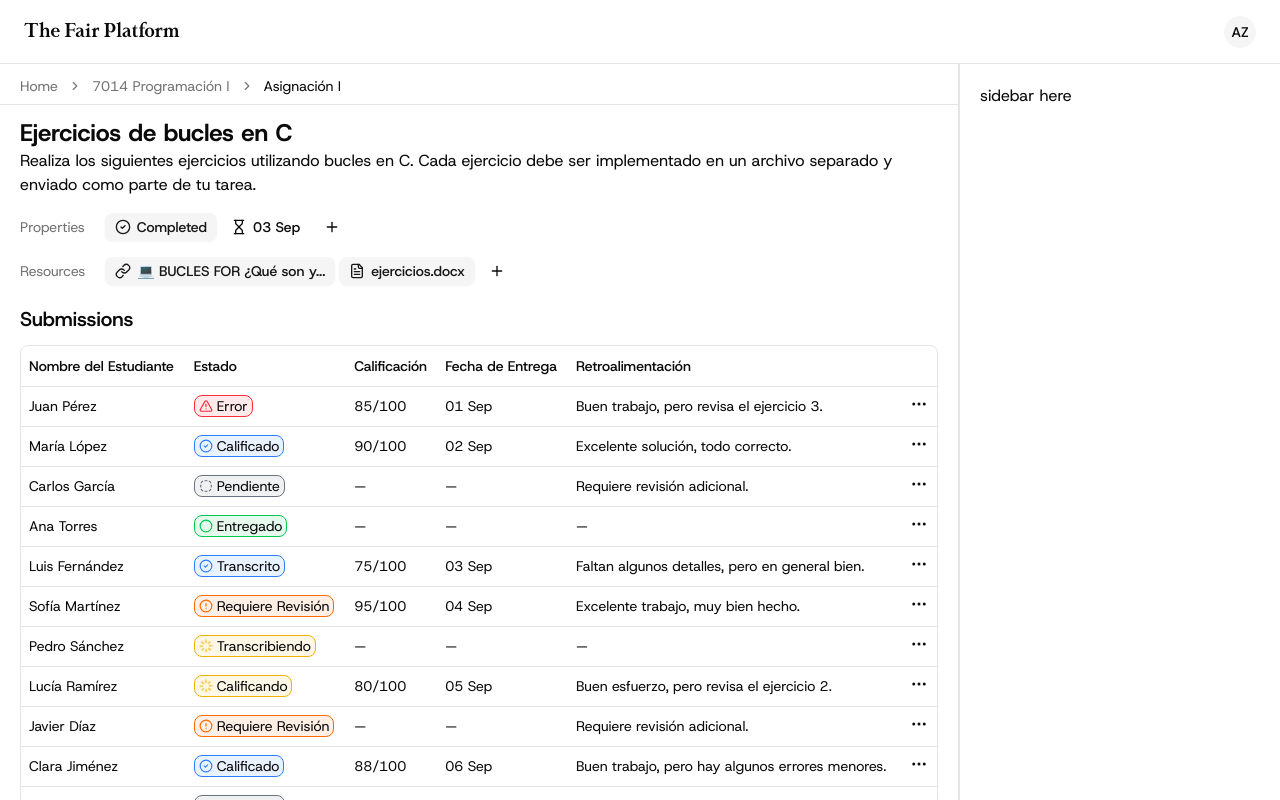
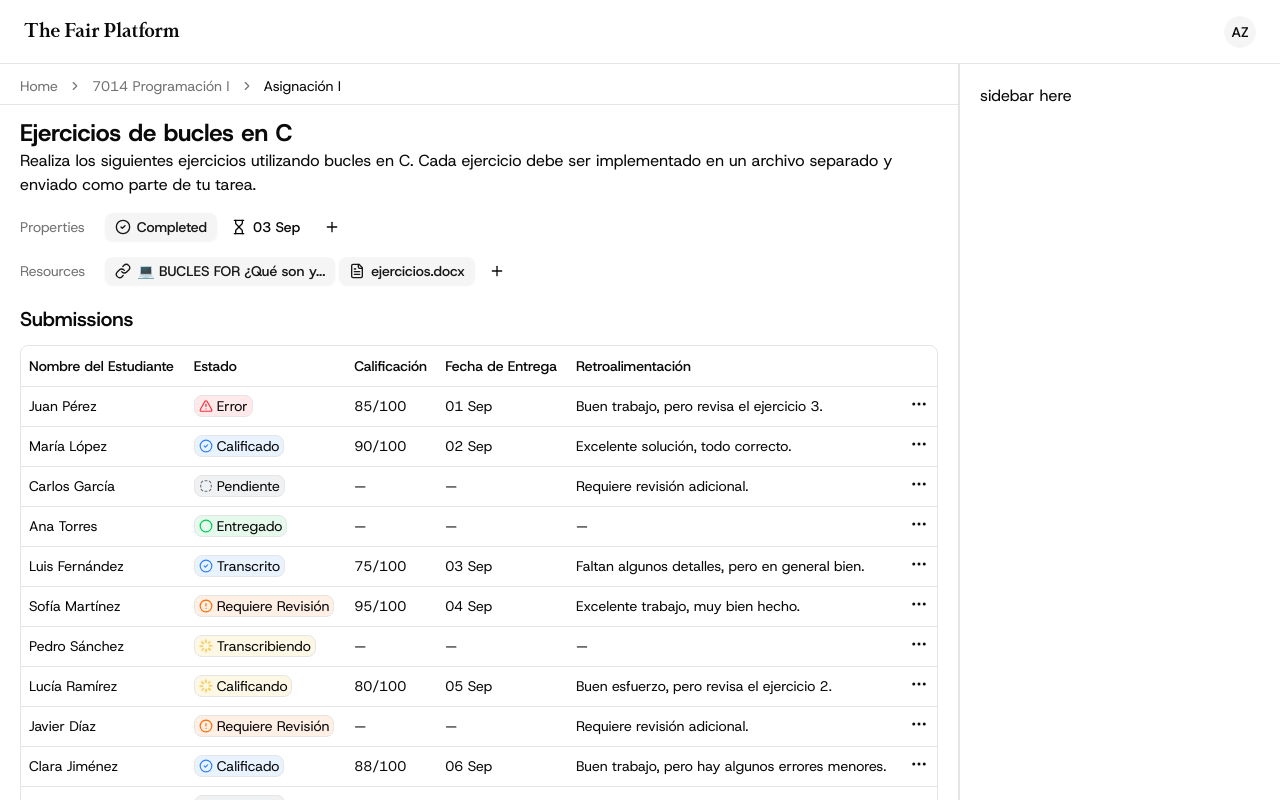
Before and after one commit to azapg/FAIR, a Next.js app in the folder platform/: page /demo/assignment in a window 1280 px wide. Built offline with nearby package versions, Linux system fonts and the light colour scheme.

Commit message:
feat: remove border styling from submission status indicator for cleaner appearance

```diff
--- a/platform/src/app/demo/assignment/submissions.tsx
+++ b/platform/src/app/demo/assignment/submissions.tsx
@@ -75,7 +75,7 @@ export const SubmissionStatusLabel = ({status}: SubmissionStatusLabelProps) => {
   return (
     <span
       className={`inline-flex items-center justify-center rounded-md border pl-1 pr-1 gap-1 text-sm
-        text-${meta.color} border-${meta.color} bg-${meta.color}/10`}
+        text-${meta.color} bg-${meta.color}/10`}
     >
       {meta.icon}
       <span className="text-foreground">
--- a/platform/src/app/globals.css
+++ b/platform/src/app/globals.css
@@ -126,5 +126,4 @@
 @source inline('{bg}-{slate,gray,zinc,neutral,stone,red,orange,amber,yellow,lime,green,emerald,teal,cyan,sky,blue,indigo,violet,purple,fuchsia,pink,rose}-{50,100}');
 @source inline('{hover:,}bg-{slate,gray,zinc,neutral,stone,red,orange,amber,yellow,lime,green,emerald,teal,cyan,sky,blue,indigo,violet,purple,fuchsia,pink,rose}-{50,100}');
 @source inline('{text}-{gray,orange,red,yellow,green,blue}-{500}');
-@source inline('{border}-{gray,orange,red,yellow,green,blue}-{500}');
 @source inline('{bg}-{gray,orange,red,yellow,green,blue}-{500}/10');
```
